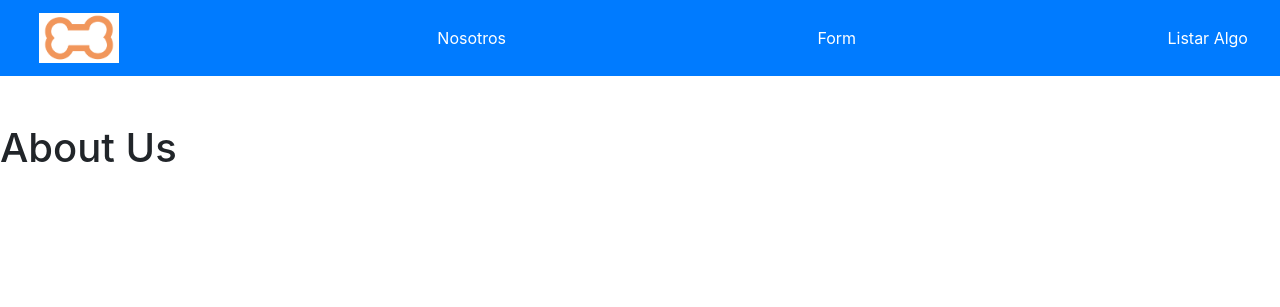
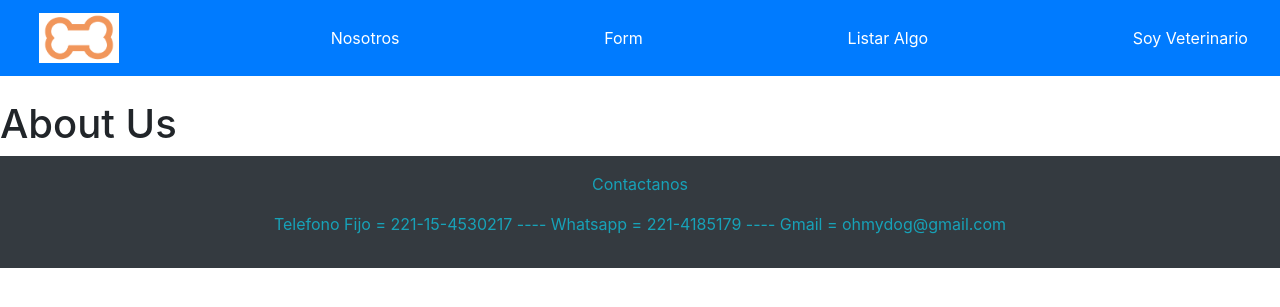
Before and after one commit to Joaco27/OhMyDog, a Django app: page /nosotros in a window 1280 px wide. Shown: the top 307 px of the page. Run offline with Django 4.2, Linux system fonts and the light colour scheme; some libraries are stand-ins or nearby versions.

Commit message:
bordes y pie

```diff
--- a/OhMyDog/APP/templates/paginas/base.html
+++ b/OhMyDog/APP/templates/paginas/base.html
@@ -37,8 +37,21 @@
             <a href="./nosotros" class="nav-item nav-link active text-white">Nosotros</a>
             <a href="./formulario" class="nav-item nav-link active text-white">Form</a>
             <a href="./listarAlgo" class="nav-item nav-link active text-white">Listar Algo</a>
+            <a href="./admin" class="nav-item nav-link active text-white">Soy Veterinario</a>
     </nav>
-    <br><br>
+    <br>
     {% block contenido %} {% endblock %}
+    <footer>
+        <div class="container-fluid bg-dark text-center p-3">
+            <p class="medium text-info">
+                Contactanos
+            </p>
+            <p class="medium text-info">
+                Telefono Fijo = 221-15-4530217 ----
+                Whatsapp = 221-4185179 ----
+                Gmail = ohmydog@gmail.com
+            </p>
+        </div>
+    </footer>
 </body>
 </html>
```
Also changed, not shown: OhMyDog/APP/templates/paginas/index.html (+24 -5 lines).
